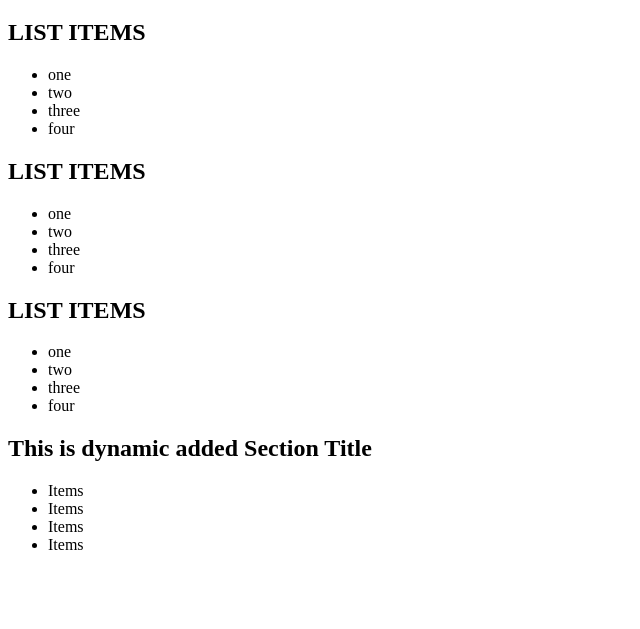
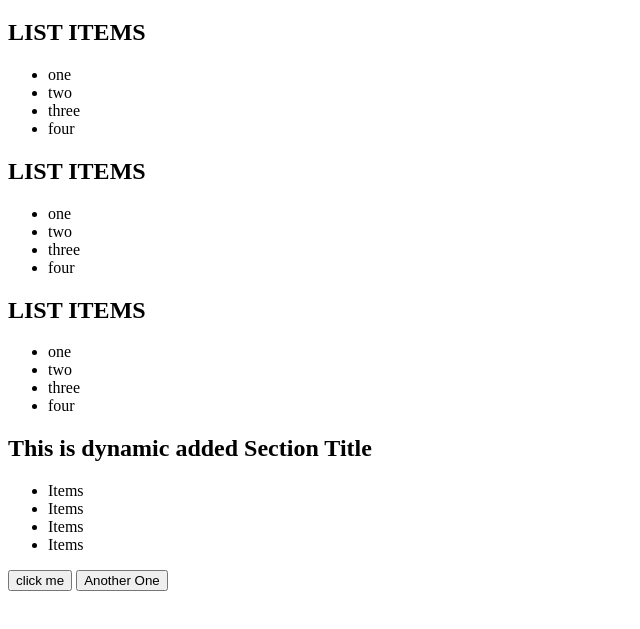
Before and after one commit to SahariorRidoy/DOM-1, a plain HTML site: page index.html in a window 1280 px wide. Shown: the part 61-690 px from the top of the page, without its empty margins (0-640 px from the left). Drawn offline with Linux system fonts and the light colour scheme.

Commit message:
onclick button

```diff
--- a/index.html
+++ b/index.html
@@ -35,7 +35,8 @@
         </ul></section>
 
     </main>
-
+<button onclick="console.log('hi')">click me</button>
+<button title="this is tooltip" onclick="console.log('Here i am')">Another One</button>
 
 
     <script src="js/dom.js"></script>
```
